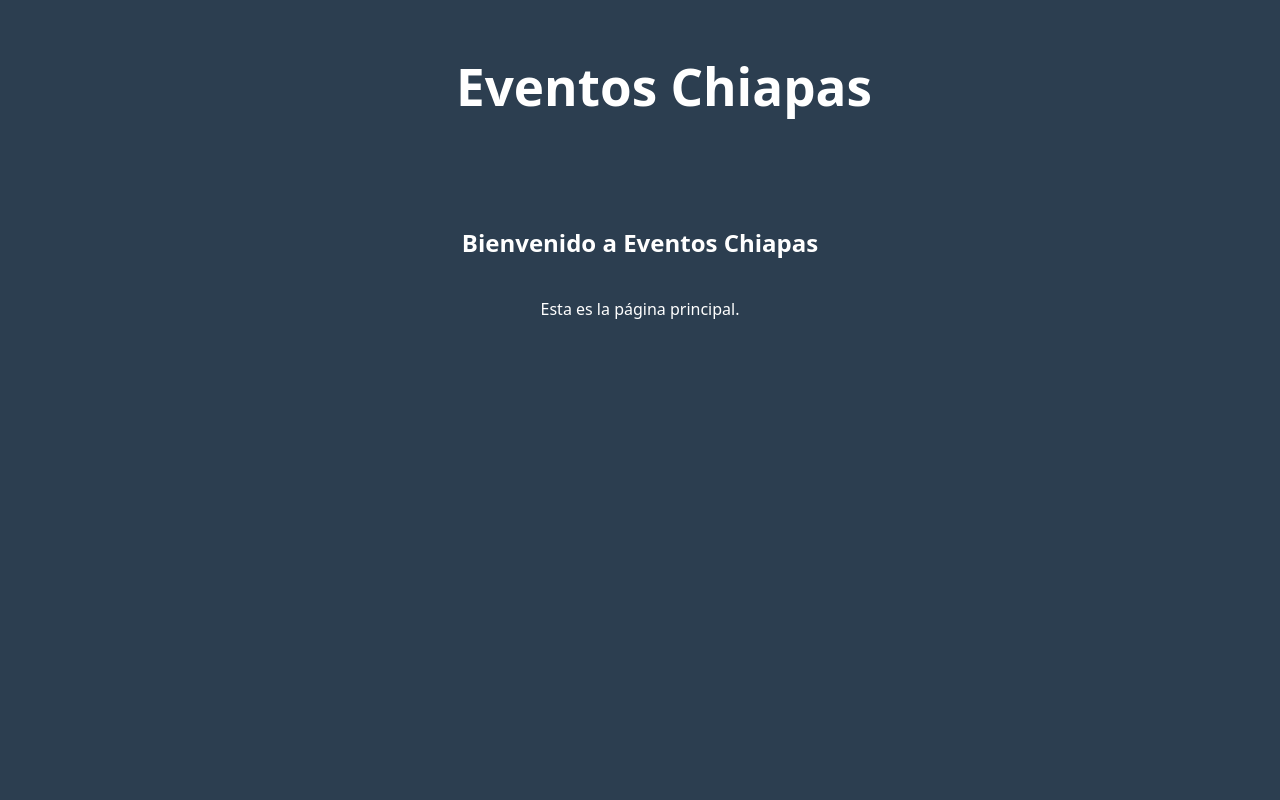
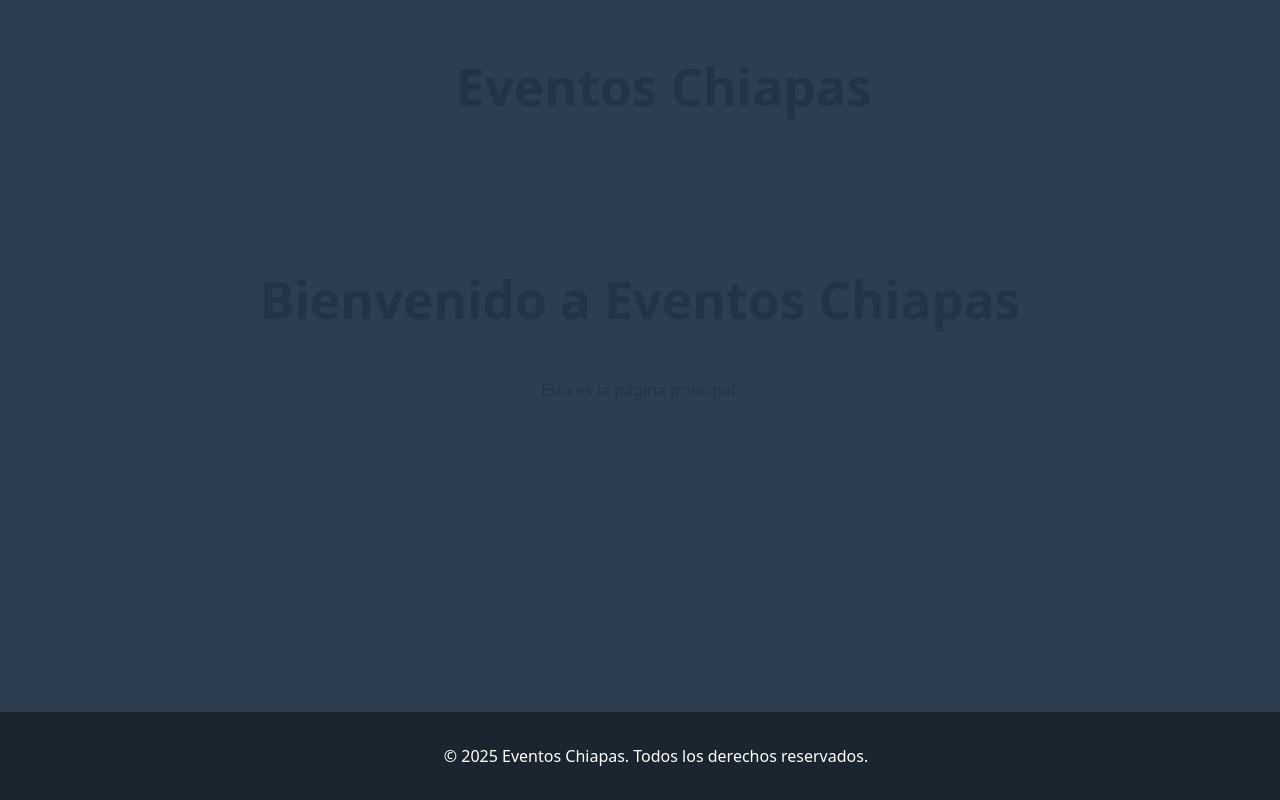
Before and after one commit to alexander1939/EventChiapas, a React (Vite) app: page / in a window 1280 px wide. Shown: the top 800 px of the page. Built offline with nearby package versions, Linux system fonts and the light colour scheme.

Commit message:
integracion de footer

```diff
--- a/src/assets/styles/style.css
+++ b/src/assets/styles/style.css
@@ -1,10 +1,15 @@
 /* style.css */
+/* Layout */
 .app-layout {
   min-height: 100vh;
   display: flex;
   flex-direction: column;
   background-color: #2c3e50;
-  color: white;
+}
+
+.main-content {
+  flex: 1; /* Ocupa todo el espacio disponible */
+  padding: 2rem;
 }
 
 .app-header {
@@ -25,3 +30,13 @@
   padding: 2rem;
   text-align: center;
 }
+
+/* Footer */
+.app-footer {
+  background-color: #1a252f;
+  color: white;
+  padding: 1rem;
+  text-align: center;
+  width: 100%;
+  flex-shrink: 0; /* Evita que se encoja */
+}
--- /dev/null
+++ b/src/components/Footer.tsx
@@ -0,0 +1,11 @@
+import React from 'react';
+
+const Footer: React.FC = () => {
+  return (
+    <footer className="app-footer">
+      <p>© {new Date().getFullYear()} Eventos Chiapas. Todos los derechos reservados.</p>
+    </footer>
+  );
+};
+
+export default Footer;
--- a/src/components/Layout.tsx
+++ b/src/components/Layout.tsx
@@ -1,5 +1,6 @@
 import React from 'react';
 import Header from './Header';
+import Footer from './Footer';
 import '../assets/styles/style.css';
 
 interface LayoutProps {
@@ -10,7 +11,8 @@ const Layout: React.FC<LayoutProps> = ({ children }) => {
   return (
     <div className="app-layout">
       <Header />
-      <main>{children}</main>
+      <main className="main-content">{children}</main>
+      <Footer />
     </div>
   );
 };
--- a/src/pages/home.tsx
+++ b/src/pages/home.tsx
@@ -1,10 +1,10 @@
 import React from 'react';
-import '../assets/styles/style.css';
+import '../assets/styles/style.css';  // Ruta corregida (sin "../../")
 
 const Home: React.FC = () => {
   return (
     <div className="home-container">
-      <h2 className="home-title">Bienvenido a Eventos Chiapas</h2>
+      <h1 className="home-title">Bienvenido a Eventos Chiapas</h1>
       <p className="home-description">Esta es la página principal.</p>
     </div>
   );
```
